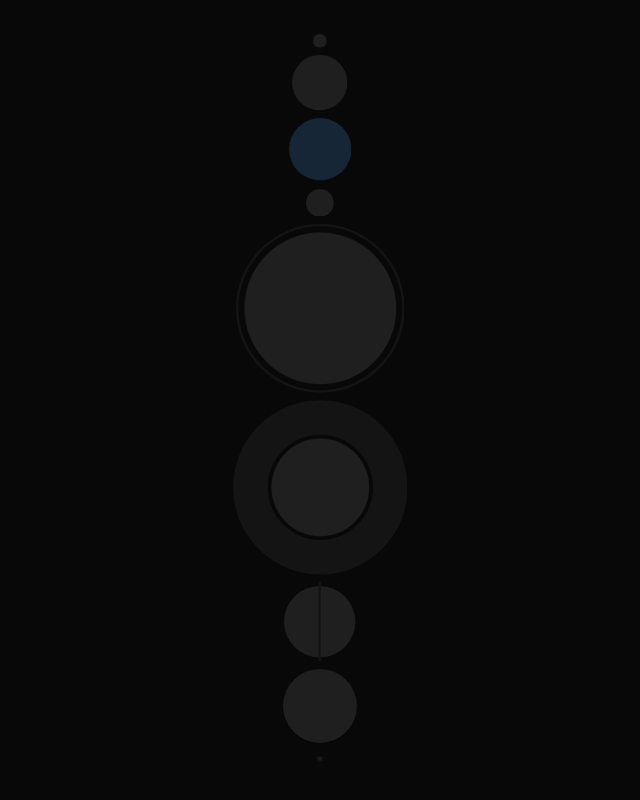
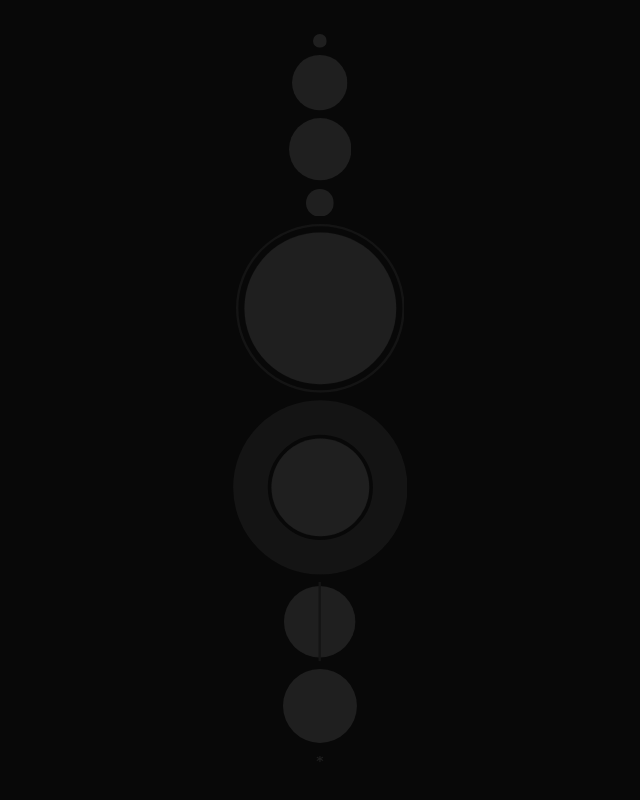
Before and after one commit to tvanc/tattoo, a plain HTML site: page index.html in a window 1280 px wide. Shown: the whole page, without its empty margins (320-960 px from the left). Drawn offline with Linux system fonts and the light colour scheme.

Commit message:
Make earth only blue in portrait orientation

```diff
--- a/css/styles.css
+++ b/css/styles.css
@@ -47,8 +47,10 @@ svg {
   stroke: var(--ring-color);
 }
 
-#earth {
-  fill: hsl(210, 43%, 15%);
+@media (orientation: portrait) {
+  #earth {
+    fill: hsl(210, 43%, 15%);
+  }
 }
 
 #tnos {
```
